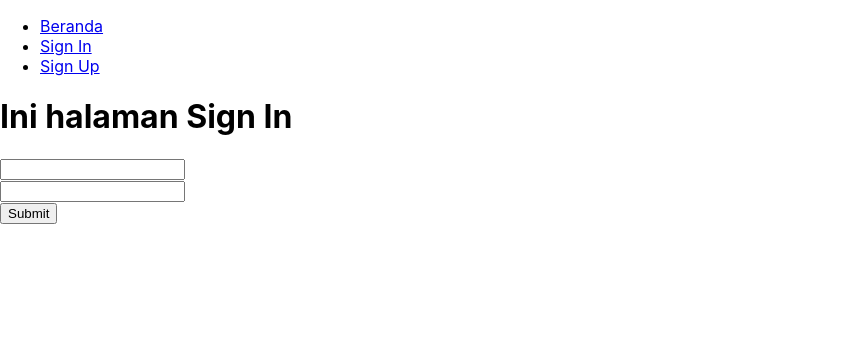
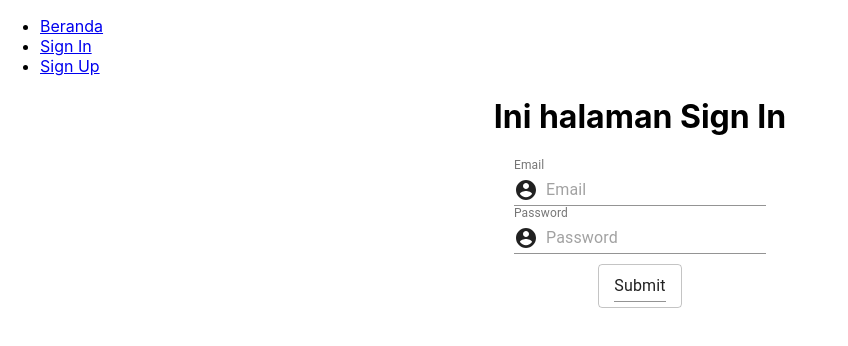
Before and after one commit to impactbyte-mizuchi/shopping-lists-with-api, a React (Create React App) app: page /signin in a window 1280 px wide. Shown: the top 346 px of the page, without its empty margins (0-848 px from the left). Built offline with nearby package versions, Linux system fonts and the light colour scheme.

Commit message:
fix sign in page

```diff
--- a/src/components/pages/SignInPage.js
+++ b/src/components/pages/SignInPage.js
@@ -1,11 +1,17 @@
 import React from 'react';
 import { useHistory } from 'react-router-dom';
-import { Formik, Form, Field, ErrorMessage } from 'formik';
+import { Formik, Form, } from 'formik';
+import InputLabel from '@material-ui/core/InputLabel';
+import InputAdornment from '@material-ui/core/InputAdornment';
+import FormControl from '@material-ui/core/FormControl';
+import Input from '@material-ui/core/Input';
+import AccountCircle from '@material-ui/icons/AccountCircle';
+import Button from '@material-ui/core/Button';
 
 function SignInPage() {
     const history = useHistory();
     return (
-        <div>
+        <div style={{ textAlign: 'center' }}>
             <h1>Ini halaman Sign In</h1>
             <Formik
                 initialValues={{ email: '', password: '' }}
@@ -57,19 +63,47 @@ function SignInPage() {
                         });
                 }}
             >
-                {({ isSubmitting }) => (
+                {({ isSubmitting, values, handleChange }) => (
                     <Form>
                         <div>
-                            <Field type='email' name='email' />
-                            <ErrorMessage name='email' component='div' />
+                            <FormControl>
+                                <InputLabel htmlFor="input-with-icon-adornment">Email</InputLabel>
+                                <Input
+                                    id="email"
+                                    type='text'
+                                    name='email'
+                                    placeholder='Email'
+                                    value={values.email}
+                                    onChange={handleChange}
+                                    startAdornment={
+                                        <InputAdornment position="start">
+                                            <AccountCircle />
+                                        </InputAdornment>
+                                    }
+                                />
+                            </FormControl>
                         </div>
                         <div>
-                            <Field type='password' name='password' />
-                            <ErrorMessage name='password' component='div' />
+                            <FormControl>
+                                <InputLabel htmlFor="input-with-icon-adornment">Password</InputLabel>
+                                <Input
+                                    id="password"
+                                    type='password'
+                                    name='password'
+                                    placeholder='Password'
+                                    value={values.password}
+                                    onChange={handleChange}
+                                    startAdornment={
+                                        <InputAdornment position="start">
+                                            <AccountCircle />
+                                        </InputAdornment>
+                                    }
+                                />
+                            </FormControl>
                         </div>
-                        <button type='submit' disabled={isSubmitting}>
-                            Submit
-                        </button>
+                        <div style={{ marginTop: '10px' }}>
+                            <Button variant="outlined"  ><Input type='submit' disabled={isSubmitting}>Submit</Input></Button>
+                        </div>
                     </Form>
                 )}
             </Formik>
--- a/src/components/pages/SignUpPage.js
+++ b/src/components/pages/SignUpPage.js
@@ -1,5 +1,5 @@
 import React from 'react';
-import { Formik, Form, Field, ErrorMessage } from 'formik';
+import { Formik, Form,} from 'formik';
 import { useHistory } from 'react-router-dom';
 import InputLabel from '@material-ui/core/InputLabel';
 import InputAdornment from '@material-ui/core/InputAdornment';
@@ -76,8 +76,8 @@ function SignUpPage() {
                                     type='text'
                                     name='fullName'
                                     placeholder='Full Name'
-                                    value = {values.fullName}
-                                    onChange = {handleChange}
+                                    value={values.fullName}
+                                    onChange={handleChange}
                                     startAdornment={
                                         <InputAdornment position="start">
                                             <AccountCircle />
@@ -86,10 +86,6 @@ function SignUpPage() {
                                 />
                             </FormControl>
                         </div>
-
-                            {/* <Field
-                            />
-                            <ErrorMessage name='fullName' component='div' /> */}
                         <div>
                             <FormControl>
                                 <InputLabel htmlFor="input-with-icon-adornment">Username</InputLabel>
@@ -98,8 +94,8 @@ function SignUpPage() {
                                     type='text'
                                     name='username'
                                     placeholder='Username'
-                                value = {values.username}
-                                onChange = {handleChange}
+                                    value={values.username}
+                                    onChange={handleChange}
                                     startAdornment={
                                         <InputAdornment position="start">
                                             <AccountCircle />
@@ -117,8 +113,8 @@ function SignUpPage() {
                                     type='email'
                                     name='email'
                                     placeholder='email'
-                                value = {values.email}
-                                onChange = {handleChange}
+                                    value={values.email}
+                                    onChange={handleChange}
                                     startAdornment={
                                         <InputAdornment position="start">
                                             <AccountCircle />
@@ -136,8 +132,8 @@ function SignUpPage() {
                                     type='password'
                                     name='password'
                                     placeholder='password'
-                                value = {values.password}
-                                onChange = {handleChange}
+                                    value={values.password}
+                                    onChange={handleChange}
                                     startAdornment={
                                         <InputAdornment position="start">
                                             <AccountCircle />
@@ -146,32 +142,8 @@ function SignUpPage() {
                                 />
                             </FormControl>
                         </div>
-                        {/* </div>
-                        <div>
-                            <Field
-
-
-                            />
-                            <ErrorMessage name='username' component='div' />
-                        </div>
-
-                        <div>
-                            <Field
-
-                            />
-                            <ErrorMessage name='email' component='div' />
-                        </div>
-                        <div>
-                            <Field
-
-                            />
-                            <ErrorMessage name='password' component='div' /> */}
-                        {/* </div> */}
-                        {/* <button type='submit' disabled={isSubmitting}>
-                            Submit
-                        </button> */}
-                        <div style = {{marginTop : '10px'}}>
-                         <Button variant="outlined"  ><Input type = 'submit' disabled = {isSubmitting}>Submit</Input></Button>
+                        <div style={{ marginTop: '10px' }}>
+                            <Button variant="outlined"  ><Input type='submit' disabled={isSubmitting}>Submit</Input></Button>
                         </div>
                     </Form>
                 )}
```
Lines whose indentation alone changed are shown as unchanged.
